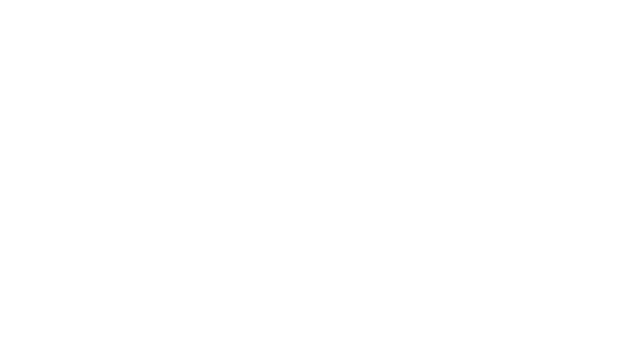
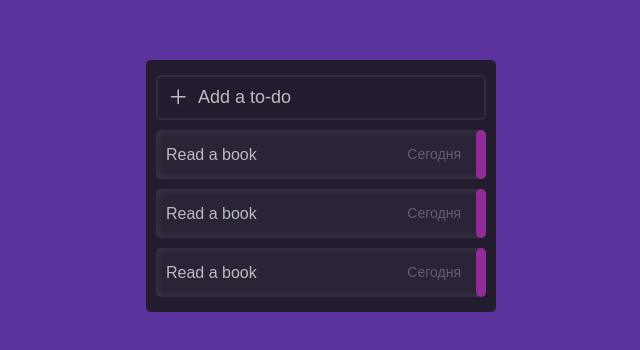
Before and after one commit to blinklay/todo-with-server, a React (Vite) app: page / in a window 1280 px wide. Shown: the part 214-564 px from the top of the page, without its empty margins (319-959 px from the left). Built offline with nearby package versions, Linux system fonts and the light colour scheme; data requests are answered from the project's data file.

Commit message:
Created design todo && GET Http Method

```diff
--- a/package.json
+++ b/package.json
@@ -11,7 +11,8 @@
   },
   "dependencies": {
     "react": "^18.3.1",
-    "react-dom": "^18.3.1"
+    "react-dom": "^18.3.1",
+    "react-icons": "^5.3.0"
   },
   "devDependencies": {
     "@eslint/js": "^9.11.1",
--- a/src/App.jsx
+++ b/src/App.jsx
@@ -1,7 +1,36 @@
+import { useEffect, useState } from "react";
+import styles from "./App.module.css";
+import Form from "./components/Form/Form";
+import List from "./components/List/List";
+
 function App() {
+  const [todos, setTodos] = useState([]);
+  const [isLoading, setIsLoading] = useState(false);
+
+  useEffect(() => {
+    setIsLoading(true);
+
+    fetch("http://localhost:3000/todos")
+      .then((res) => res.json())
+      .then((data) => {
+        setTodos(data);
+      })
+      .finally(() => setIsLoading(false));
+  }, []);
+
   return (
-  <></>
-  )
+    <>
+      {isLoading && <div className={styles.laoder}></div>}
+      {!isLoading && (
+        <>
+          <div className={styles.body}>
+            <Form />
+            <List todos={todos} />
+          </div>
+        </>
+      )}
+    </>
+  );
 }
 
-export default App
+export default App;
--- /dev/null
+++ b/src/App.module.css
@@ -0,0 +1,26 @@
+.body {
+  background-color: var(--color-background-secondary);
+  padding: 15px 10px;
+
+  width: 350px;
+  border-radius: 5px;
+}
+
+.laoder {
+  width: 55px;
+  height: 55px;
+  border-radius: 50%;
+  border: 10px solid var(--color-background-tertiary);
+  border-left-color: transparent;
+  animation: spin 1s infinite;
+}
+
+@keyframes spin {
+  0% {
+    transform: rotate(0deg);
+  }
+
+  100% {
+    transform: rotate(360deg);
+  }
+}
--- /dev/null
+++ b/src/components/Form/Form.jsx
@@ -0,0 +1,17 @@
+import styles from "./Form.module.css";
+import { GoPlus } from "react-icons/go";
+
+export default function Form() {
+  return (
+    <form className={styles.form}>
+      <button className={styles.submit}>
+        <GoPlus />
+      </button>
+      <input
+        className={styles["form-input"]}
+        type="text"
+        placeholder="Add a to-do"
+      />
+    </form>
+  );
+}
--- /dev/null
+++ b/src/components/Form/Form.module.css
@@ -0,0 +1,37 @@
+.form {
+  width: 100%;
+  position: relative;
+}
+
+.submit {
+  position: absolute;
+  top: 50%;
+  left: 10px;
+  transform: translateY(-50%);
+
+  display: flex;
+  align-items: center;
+  justify-content: center;
+  cursor: pointer;
+}
+
+.submit svg {
+  width: 25px;
+  height: 25px;
+}
+
+.form-input {
+  background-color: transparent;
+  font-size: 18px;
+  color: var(--color-text);
+  padding: 10px 10px 10px 40px;
+  width: 100%;
+  border: none;
+  border-radius: 5px;
+  border: 2px solid var(--color-border);
+  outline: none;
+}
+
+.form-input::placeholder {
+  color: var(--color-text);
+}
--- /dev/null
+++ b/src/components/List/List.jsx
@@ -0,0 +1,11 @@
+import ListItem from "../ListItem/ListItem";
+import styles from "./List.module.css";
+export default function List({ todos }) {
+  return (
+    <ul className={styles.list}>
+      {todos.map((todo) => (
+        <ListItem />
+      ))}
+    </ul>
+  );
+}
--- /dev/null
+++ b/src/components/List/List.module.css
@@ -0,0 +1,6 @@
+.list {
+  display: flex;
+  flex-direction: column;
+  gap: 10px;
+  margin-top: 10px;
+}
--- /dev/null
+++ b/src/components/ListItem/ListItem.jsx
@@ -0,0 +1,21 @@
+import styles from "./ListItem.module.css";
+import { MdDelete } from "react-icons/md";
+import { MdEdit } from "react-icons/md";
+
+export default function ListItem() {
+  return (
+    <li className={styles["list-item"]}>
+      <p className={styles.title}>Read a book</p>
+      <span className={styles.date}>Сегодня</span>
+
+      <div className={styles.aciton}>
+        <button className={styles.delete}>
+          <MdDelete />
+        </button>
+        <button className={styles.edit}>
+          <MdEdit />
+        </button>
+      </div>
+    </li>
+  );
+}
--- /dev/null
+++ b/src/components/ListItem/ListItem.module.css
@@ -0,0 +1,63 @@
+.list-item {
+  display: flex;
+  align-items: center;
+  justify-content: space-between;
+  padding: 15px 25px 15px 10px;
+  font-size: 16px;
+  background-color: var(--color-background-tertiary);
+  border-radius: 5px;
+  box-shadow: inset 0 0 10px rgba(255, 255, 255, 0.1);
+  position: relative;
+  overflow: hidden;
+}
+
+.date {
+  color: var(--color-text-secondary);
+  font-size: 14px;
+}
+
+.aciton {
+  display: flex;
+  align-items: center;
+  position: absolute;
+
+  top: 0;
+  right: -60px;
+  height: 100%;
+  width: 70px;
+  border-radius: 5px;
+  overflow: hidden;
+  transition: .3s;
+}
+
+.aciton:hover {
+  transform: translateX(-60px);
+}
+
+.edit,
+.delete {
+  display: flex;
+  align-items: center;
+  justify-content: center;
+
+  cursor: pointer;
+  width: 100%;
+  height: 100%;
+}
+
+.edit svg,
+.delete svg {
+  width: 20px;
+  height: 20px;
+}
+
+.edit {
+  background-color: #95652F;
+
+}
+
+.delete {
+  background-color: #902C97;
+  width: 100%;
+  height: 100%;
+}
--- /dev/null
+++ b/src/db.json
@@ -0,0 +1,17 @@
+{
+  "todos": [
+    {
+      "id": 1,
+      "title": "Work out",
+      "date": "22/09/2024",
+      "isCompleted": false
+    },
+    {
+      "id": 2,
+      "title": "Deploy Product",
+      "date": "6/10/2024",
+      "isCompleted": false
+    },
+    { "id": 3, "title": "Meditate", "date": "13/03/2024", "isCompleted": false }
+  ]
+}
--- a/src/index.css
+++ b/src/index.css
@@ -1,3 +1,14 @@
+:root {
+  --color-background: #5C329E;
+  --color-background-secondary: #231C2E;
+  --color-background-tertiary: #2B2437;
+
+  --color-border: #322B3C;
+
+  --color-text: #BCBABF;
+  --color-text-secondary: #635F6C;
+}
+
 * {
   box-sizing: border-box;
   margin: 0;
@@ -6,9 +17,16 @@
 
 body {
   font-family: Arial, Helvetica, sans-serif;
-  color: #000;
+  color: var(--color-text);
+  background-color: var(--color-background);
   font-size: 18px;
   line-height: 1.2;
+
+  display: flex;
+  align-items: center;
+  justify-content: center;
+
+  height: 100vh;
 }
 
 ul {
```
Also changed, not shown: 1 other file (tests, documents, lock files or other folders).
